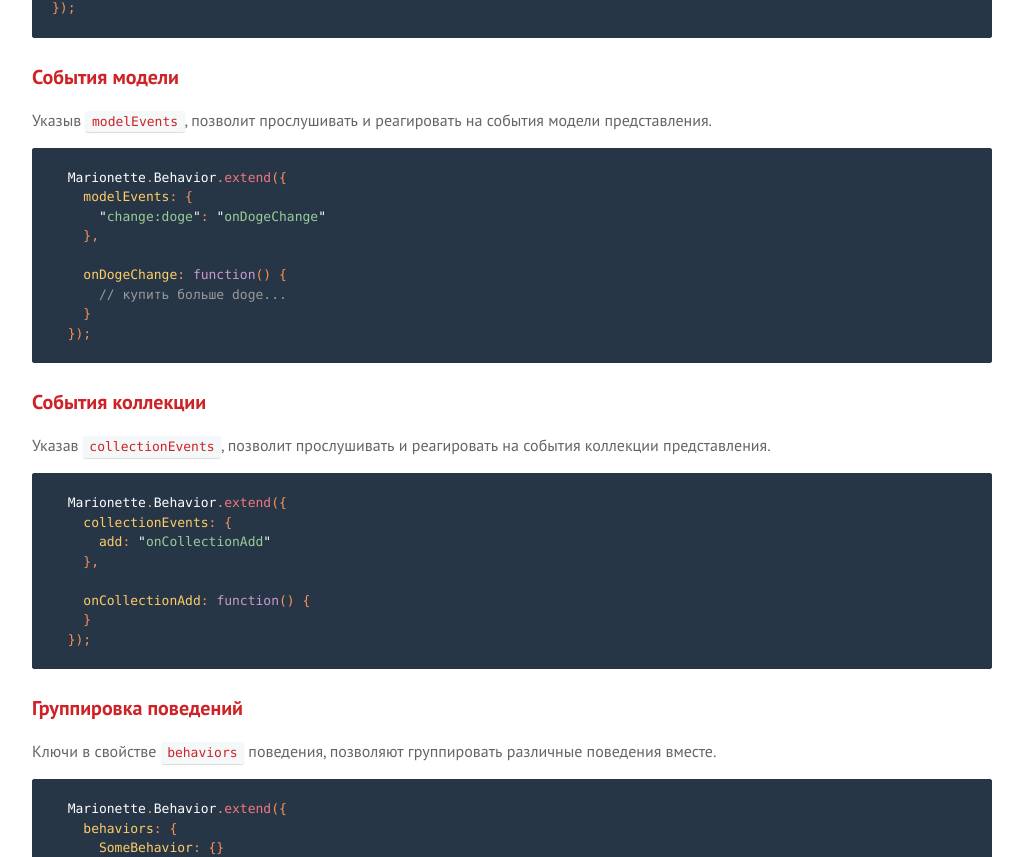
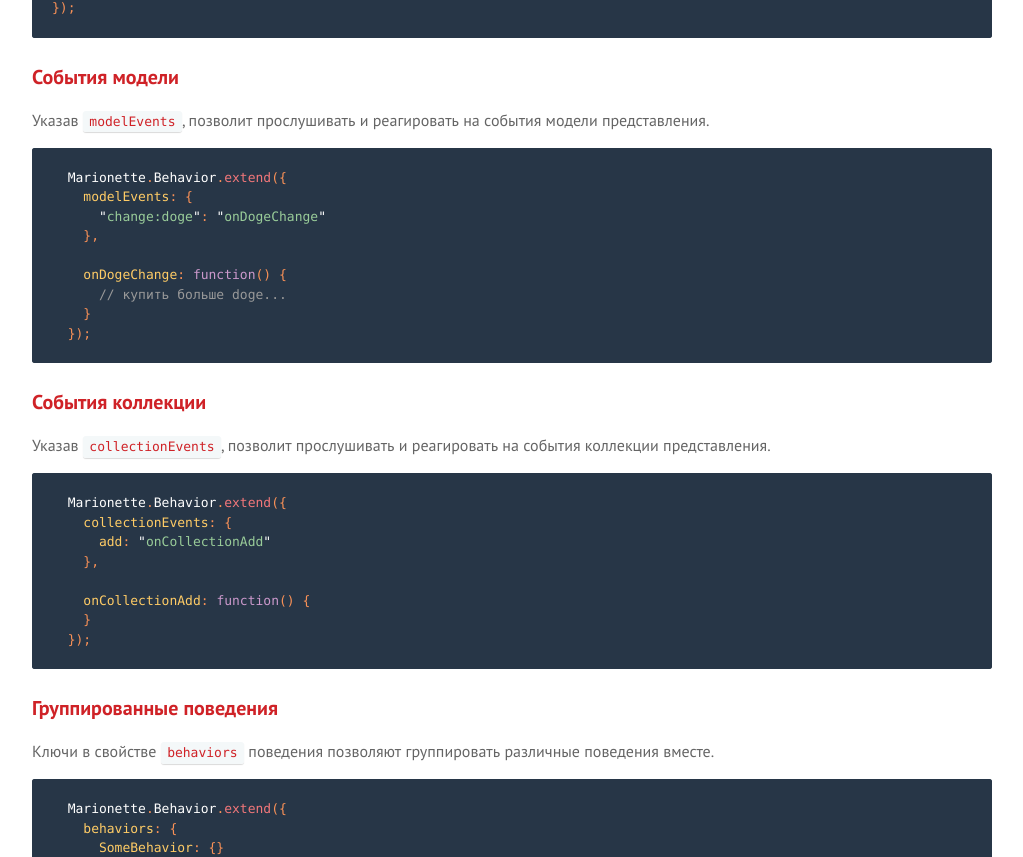
Before and after one commit to sadcitizen/marionettejs.ru, a Jekyll site: the page built from _posts/2014-02-01-behavior.md, in a window 1280 px wide and 1400 px high, scrolled down 3838 px. Shown: the part 150-1007 px from the top of the window, without its empty margins (128-1151 px from the left). Built offline with Jekyll 4.4.1, drawn with Linux system fonts in a browser that asks for light colours; some web fonts are replaced; Markdown is read by kramdown in place of the engine named in the settings; some of the changed text lies outside the part shown.

Commit message:
fix typo in ru/Behavior

````diff
--- a/_includes/translation/ru/marionette.behavior.md
+++ b/_includes/translation/ru/marionette.behavior.md
@@ -11,11 +11,11 @@
   * [Проксирование событий](#the-event-proxy)
   * [События модели](#model-events)
   * [События коллекции](#model-events)
-  * [Группировка поведений](#grouped-behaviors)
+  * [Группированные поведения](#grouped-behaviors)
   * [$](#$)
   * [$el и el](#$el-and-el)
   * [Свойство defaults](#defaults)
-  * [Свойcтво view](#view)
+  * [Свойство view](#view)
 
 ## Причина появления
 
@@ -178,7 +178,7 @@
 
 ### События модели
 
-Указыв `modelEvents`, позволит прослушивать и реагировать на события модели представления.
+Указав `modelEvents`, позволит прослушивать и реагировать на события модели представления.
 
 ```js
   Marionette.Behavior.extend({
@@ -207,9 +207,9 @@
   });
 ```
 
-### Группировка поведений
+### Группированные поведения
 
-Ключи в свойстве `behaviors` поведения, позволяют группировать различные поведения вместе.
+Ключи в свойстве `behaviors` поведения позволяют группировать различные поведения вместе.
 
 ```js
   Marionette.Behavior.extend({
````
Also changed, not shown: other parts of _includes/translation/ru/marionette.behavior.md (+1 -1 lines).
